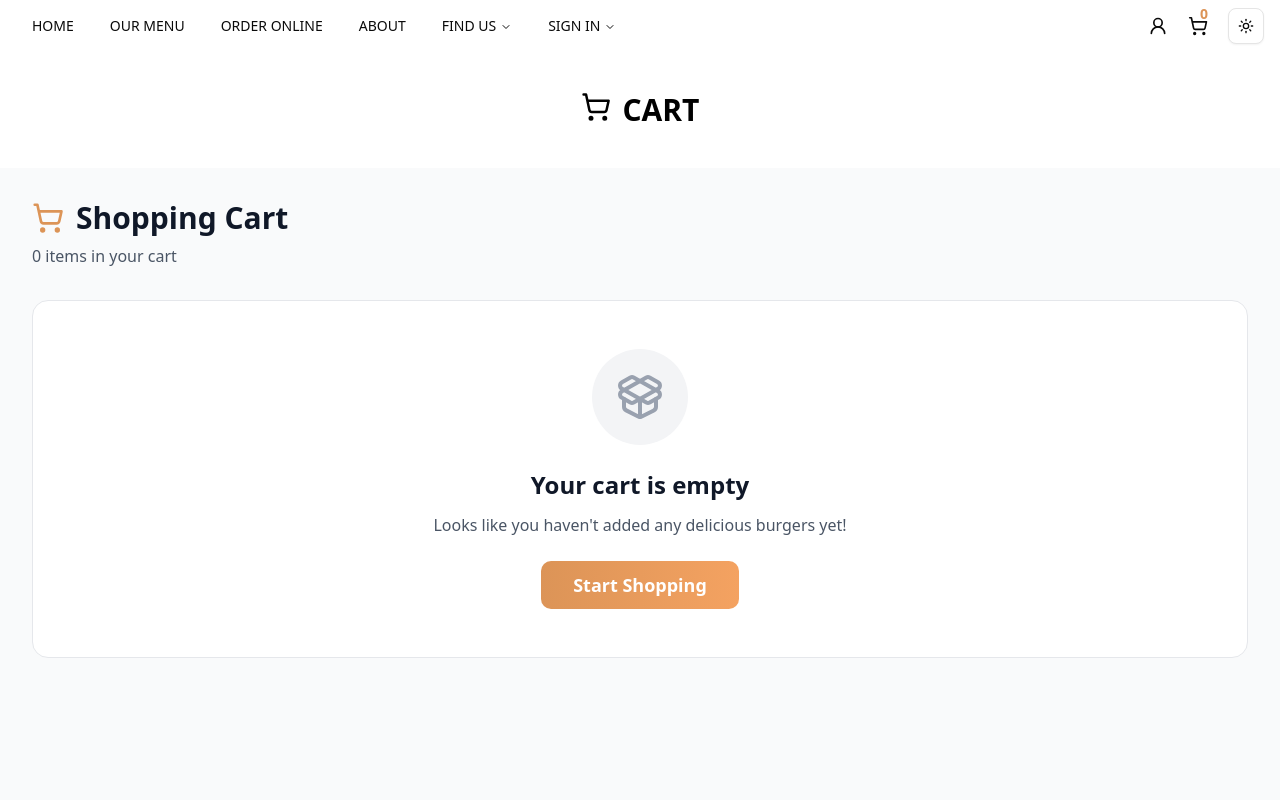
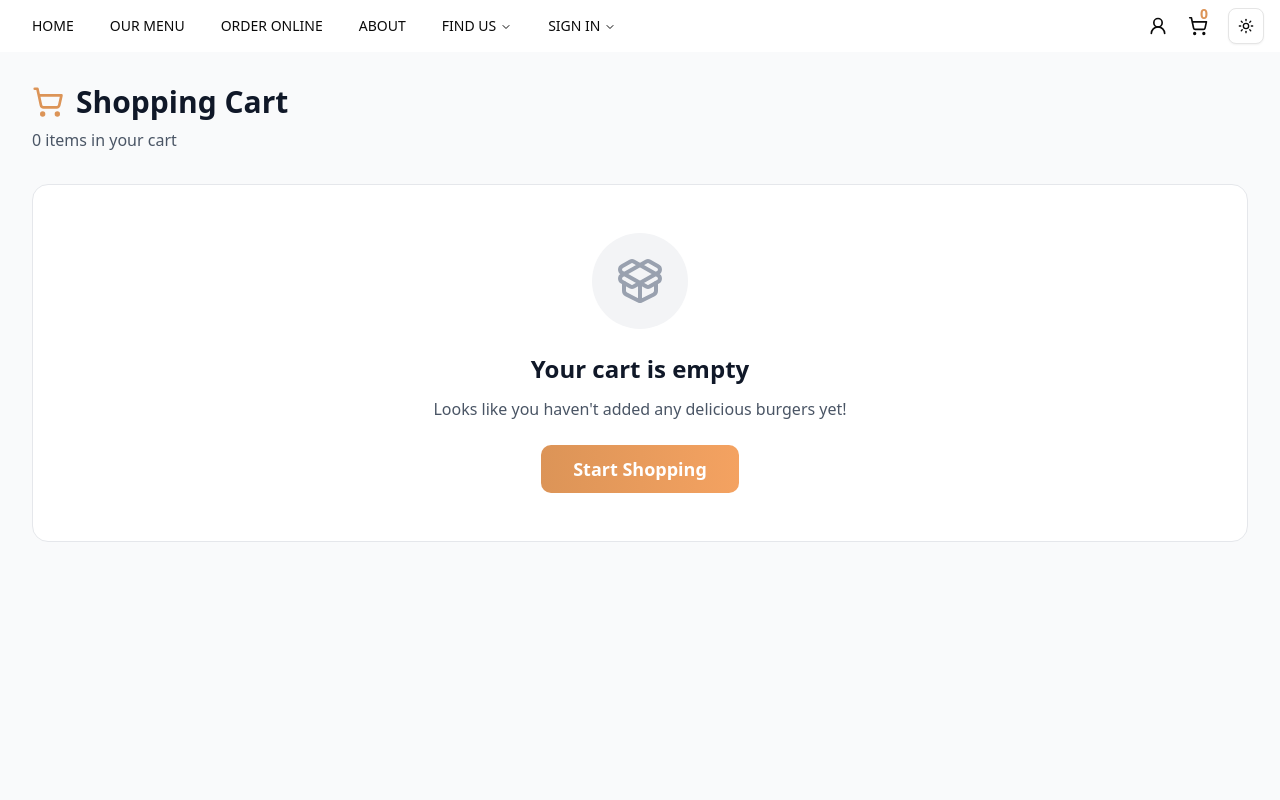
Before and after one commit to SeunfunmiO/Stacked_and_Loaded_Burger, a Next.js app: page /cart in a window 1280 px wide. Shown: the top 800 px of the page. Built offline with nearby package versions, Linux system fonts and the light colour scheme.

Commit message:
redploying

```diff
--- a/app/cart/page.tsx
+++ b/app/cart/page.tsx
@@ -8,10 +8,6 @@ const Page = () => {
     return (
         <div >
             <NavigationMenuDemo />
-
-            <h1 className="font-bold text-3xl flex py-10 gap-3 justify-center text-black bg-white">
-                <ShoppingCart size={30} /> CART
-            </h1>
             <div className='bg-white h-full flex /items-center flex-col'>
 
                 <CartItems />
```
